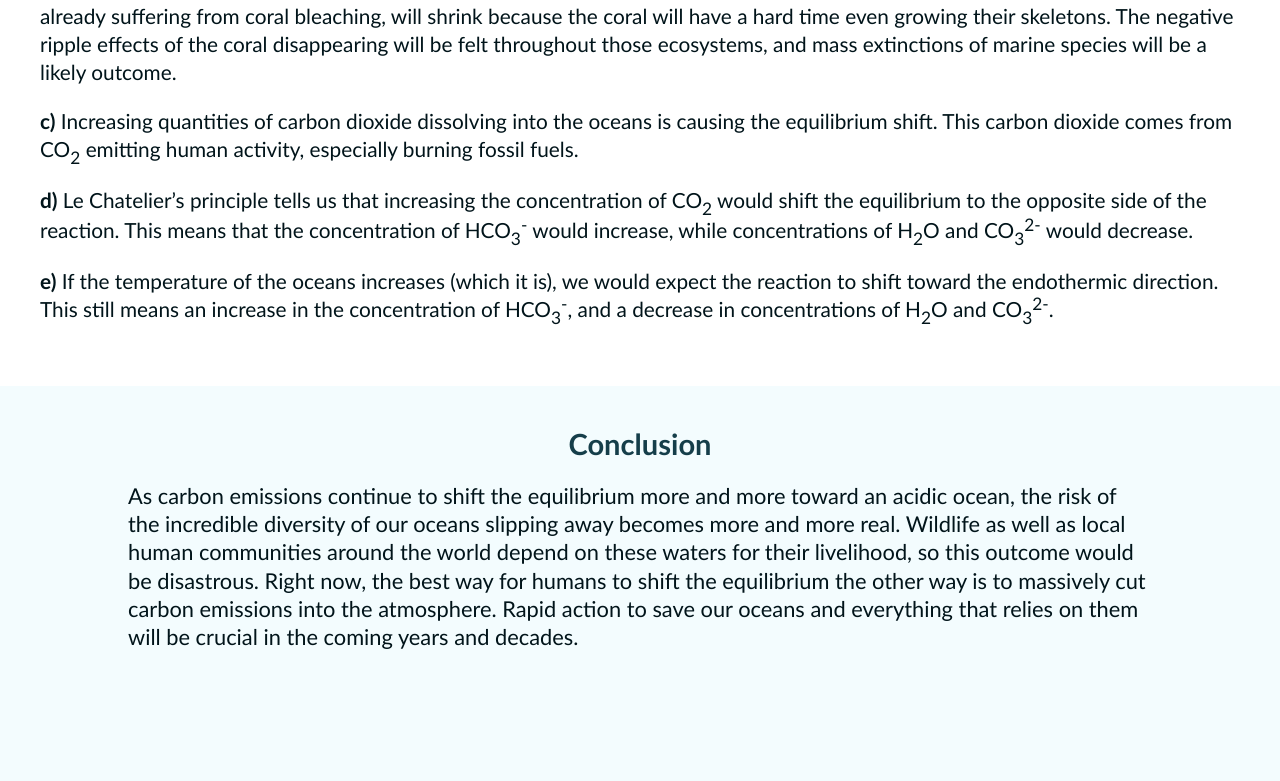
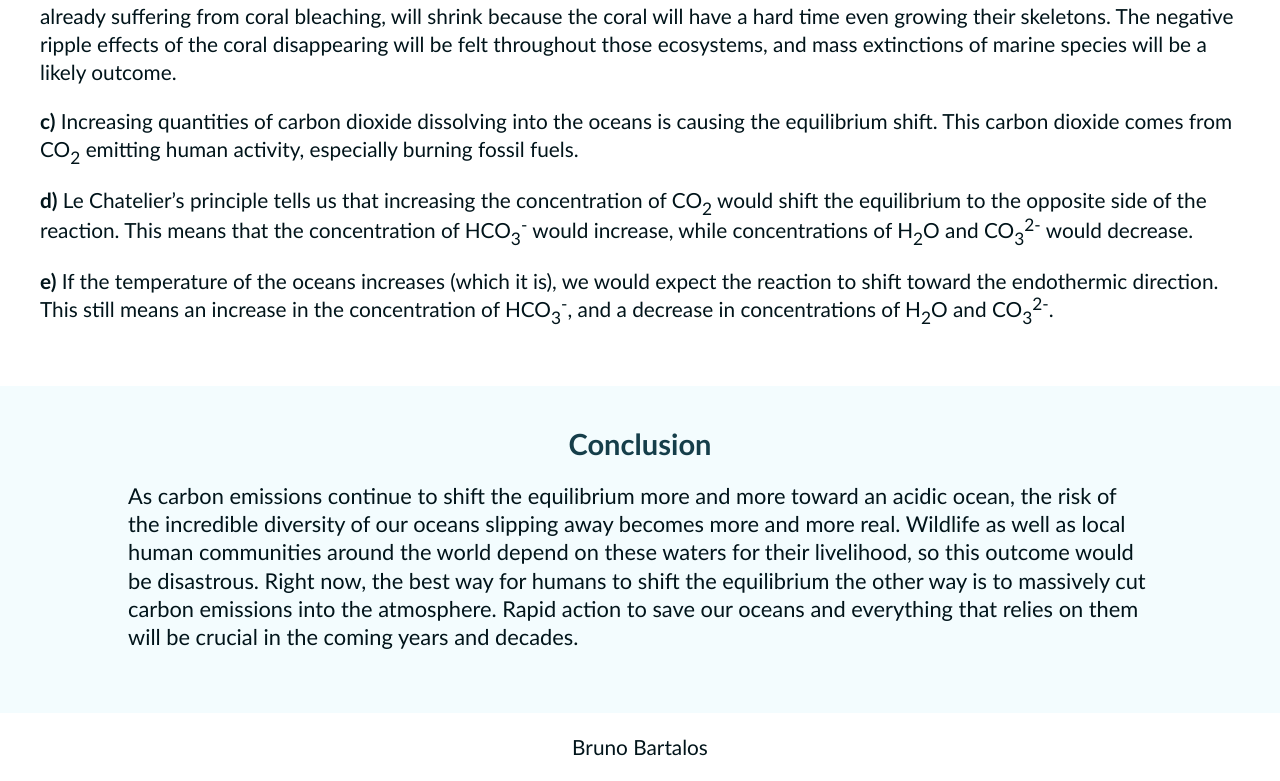
Before and after one commit to bruno-415/bruno-415.github.io, a plain HTML site: page index.html in a window 1280 px wide. Shown: the part 3016-3797 px from the top of the page. Before the commit the page ends 3759 px from the top, so only its background shows below. Drawn offline with Linux system fonts and the light colour scheme.

Commit message:
added name to bottom

```diff
--- a/index.html
+++ b/index.html
@@ -33,6 +33,13 @@
                 padding: 200px;
                 text-align: center;
                 line-height: 135%;
+            }
+
+            #by-bruno {
+                margin-bottom: 0px;
+                text-align: center;
+                background-color: white;
+                padding: 20px;
             }
 
             h2 {
@@ -124,7 +131,6 @@
 
             .conclusion-section {
                 margin: auto;
-                margin-bottom: 50px;
                 width: 80%;
             }
 
@@ -238,4 +244,6 @@
 
         <p id="conclusion-info">As carbon emissions continue to shift the equilibrium more and more toward an acidic ocean, the risk of the incredible diversity of our oceans slipping away becomes more and more real. Wildlife as well as local human communities around the world depend on these waters for their livelihood, so this outcome would be disastrous. Right now, the best way for humans to shift the equilibrium the other way is to massively cut carbon emissions into the atmosphere. Rapid action to save our oceans and everything that relies on them will be crucial in the coming years and decades.</p></div>
 
+        <p id="by-bruno">Bruno Bartalos</p>
+
     </body>
```
